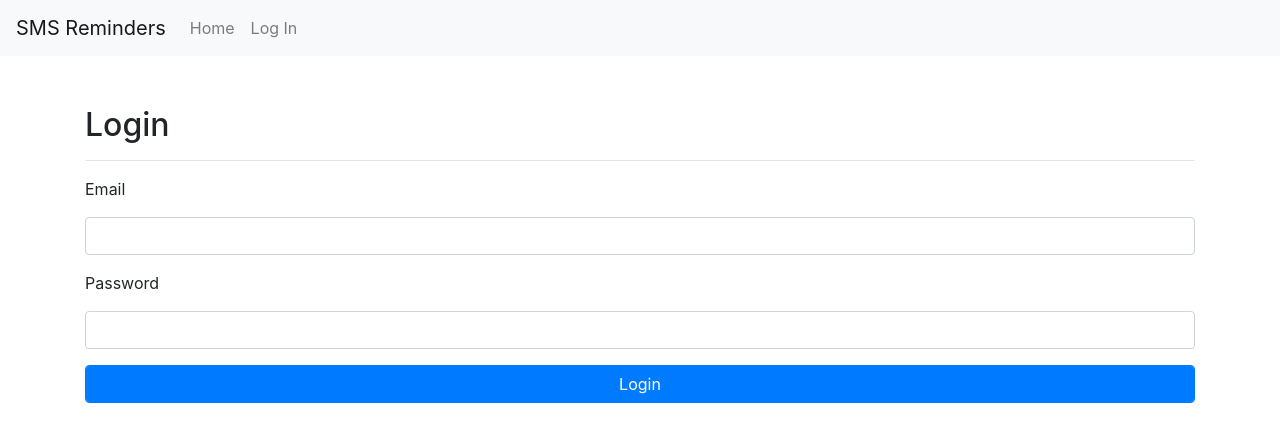
After one commit to Pektech/smsapp, a Flask app: page /login in a window 1280 px wide. The commit adds this page. Shown: the top 442 px of the page. Run offline with Flask 2, Linux system fonts and the light colour scheme; some libraries are stand-ins or nearby versions.

Commit message:
add user login and logout

```diff
--- a/app/extensions.py
+++ b/app/extensions.py
@@ -1,3 +1,6 @@
 from flask_sqlalchemy import SQLAlchemy
+from flask_login import LoginManager
+
 
 db = SQLAlchemy()
+login_manager = LoginManager()
--- a/app/forms.py
+++ b/app/forms.py
@@ -1,4 +1,4 @@
-from wtforms import (Form, StringField, DateTimeField, SubmitField,
+from wtforms import (Form, StringField, DateTimeField, SubmitField, PasswordField,
                      validators as v)
 from wtforms.widgets import TextArea
 
@@ -9,3 +9,11 @@ class ReminderForm(Form):
     send_on = DateTimeField("Send On", validators=[
         v.InputRequired()], format='%Y/%m/%d %H:%M')
     submit = SubmitField('Create')
+
+
+class LoginForm(Form):
+    email = StringField('Email', validators=[v.InputRequired(), v.Email()])
+    password = PasswordField('Password', validators=[v.InputRequired()])
+    #password2 = PasswordField('Repeat password', validators=[v.InputRequired(),
+    #thi is for registration               v.EqualTo('password')])
+    submit = SubmitField('Login')
--- a/app/models.py
+++ b/app/models.py
@@ -1,4 +1,5 @@
 from werkzeug.security import generate_password_hash, check_password_hash
+from flask_login import UserMixin
 from .extensions import db
 
 
@@ -12,10 +13,11 @@ class Reminder(db.Model):
     def status(self):
         return 'delivered' if self.sent_on else 'pending'
 
-class User(db.Model):
+class User(db.Model, UserMixin):
     id = db.Column(db.Integer, primary_key=True)
     email = db.Column(db.String(75), unique=True)
     password = db.Column(db.String(150))
+
 
 
 
--- a/app/templates/base.html
+++ b/app/templates/base.html
@@ -15,8 +15,28 @@
   </head>
   <body>
     <!-- As a link -->
-    <nav class="main-nav navbar navbar-light bg-light">
+    <nav class="main-nav navbar navbar-light bg-light navbar-expand-lg">
       <a class="navbar-brand" href="/">SMS Reminders</a>
+      <button class="navbar-toggler" type="button" data-toggle="collapse" data-target="#navbarNav" aria-controls="navbarNav" aria-expanded="false" aria-label="Toggle navigation">
+
+        <span class="navbar-toggler-icon"></span>
+      </button>
+      <div class="collapse navbar-collapse" id="navbarNav">
+        <ul class="navbar-nav">
+          <li class="nav-item">
+            <a class="nav-link" href="#">Home</a>
+          </li>
+          {% if current_user.is_authenticated %}gi
+          <li class="nav-item">
+            <a class="nav-link" href="{{ url_for('reminders.logout') }}">Log Out</a>
+          </li>
+          {% else %}
+          <li class="nav-item">
+            <a class="nav-link" href="{{ url_for('reminders.login') }}">Log In</a>
+          </li>
+          {% endif %}
+        </ul>
+      </div>
     </nav>
     <div class="container">
       <div class="row">
--- a/app/templates/form_macros.html
+++ b/app/templates/form_macros.html
@@ -6,7 +6,7 @@
         {{ render_submit_field(field) }}
     {% elif field.type == 'DateTimeField' %}
         {{ render_datetime_field(field) }}
-    {% elif field.type == 'StringField' %}
+    {% elif field.type == 'StringField' or field.type == 'PasswordField' %}
         {{ render_string_field(field) }}
     {%  endif %}
 
--- /dev/null
+++ b/app/templates/login.html
@@ -0,0 +1,13 @@
+{% extends 'base.html' %}
+{%  from 'form_macros.html' import render_form %}
+{%  block content %}
+<div class="container login">
+    <div class="'row">
+        <div class="'col-4">
+            <h2>Login</h2>
+            <hr>
+            {{  render_form(form) }}
+        </div>
+    </div>
+</div>
+{% endblock %}
--- a/app/views.py
+++ b/app/views.py
@@ -1,7 +1,7 @@
 from flask import Blueprint, render_template, flash, request, redirect, url_for
-
-from .models import Reminder
-from .forms import ReminderForm
+from flask_login import login_user, logout_user, login_required
+from .models import Reminder, User
+from .forms import ReminderForm, LoginForm
 from .extensions import db
 
 
@@ -10,6 +10,7 @@ reminders = Blueprint('reminders', __name__, template_folder='templates')
 
 
 @reminders.route('/', methods=['GET', 'POST'])
+@login_required
 def index():
     form = ReminderForm(request.form)
 
@@ -26,9 +27,32 @@ def index():
 
 
 @reminders.route('/reminder/<reminder_id>/delete', methods=['GET'])
+@login_required
 def delete_reminder(reminder_id):
     reminder = Reminder.query.filter_by(id=reminder_id).first_or_404()
     db.session.delete(reminder)
     db.session.commit()
     flash('reminder deleted', 'success')
     return redirect(url_for('reminders.index'))
+
+
+@reminders.route('/login', methods=['GET', 'POST'])
+def login():
+    form = LoginForm(request.form)
+    if request.method == 'POST' and form.validate():
+        user = User.query.filter_by(email=form.email.data).first()
+        if user and user.check_password(form.password.data):
+            login_user(user)
+            flash('logged in successfully', 'success')
+            return redirect(url_for('reminders.index'))
+        else:
+            flash('Wrong email or password', 'danger')
+            return redirect(url_for('reminders.login'))
+    return render_template('login.html', form=form)
+
+
+@reminders.route('/logout', methods=['GET'])
+def logout():
+    logout_user()
+    flash('you are now logged out', 'success')
+    return redirect(url_for('reminders.login'))
```
Also changed, not shown: app/__init__.py (+9 -1 lines), app/dev.db.
